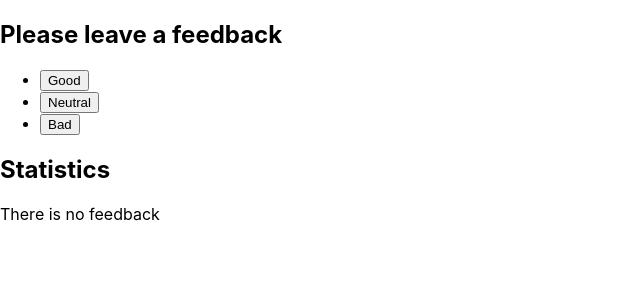
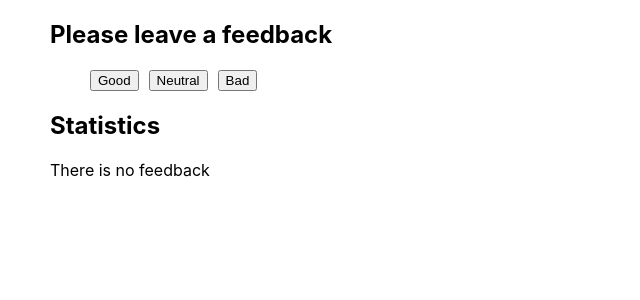
Before and after one commit to PiotrJasinski1995/goit-react-hw-02-feedback, a React (Create React App) app: page / in a window 1280 px wide. Shown: the top 300 px of the page, without its empty margins (0-640 px from the left). Built offline with nearby package versions, Linux system fonts and the light colour scheme.

Commit message:
feat: add MainHeading component and add basic styling

```diff
--- a/package.json
+++ b/package.json
@@ -10,6 +10,7 @@
     "react": "^18.1.0",
     "react-dom": "^18.1.0",
     "react-scripts": "5.0.1",
+    "styled-components": "^6.1.8",
     "web-vitals": "^2.1.3"
   },
   "scripts": {
--- a/src/components/App.jsx
+++ b/src/components/App.jsx
@@ -2,6 +2,7 @@ import { Component } from 'react';
 import Statistics from './Statistics/Statistics';
 import FeedbackOptions from './FeedbackOptions/FeedbackOptions';
 import Section from './Section/Section';
+import MainHeading from './MainHeading/MainHeading';
 
 class App extends Component {
   state = {
@@ -32,7 +33,8 @@ class App extends Component {
 
   render() {
     return (
-      <div>
+      <>
+        <MainHeading>Feedback App</MainHeading>
         <Section title="Please leave a feedback">
           <FeedbackOptions
             options={Object.keys(this.state)}
@@ -48,7 +50,7 @@ class App extends Component {
             positivePercentage={this.countPositiveFeedbackPercentage()}
           />
         </Section>
-      </div>
+      </>
     );
   }
 }
--- a/src/components/FeedbackOptions/FeedbackOptions.jsx
+++ b/src/components/FeedbackOptions/FeedbackOptions.jsx
@@ -1,5 +1,6 @@
 import { Component } from 'react';
 import PropTypes from 'prop-types';
+import * as Styled from './styled';
 
 class FeedbackOptions extends Component {
   static propTypes = {
@@ -9,7 +10,7 @@ class FeedbackOptions extends Component {
 
   render() {
     return (
-      <ul>
+      <Styled.FeedbackOptionsListStyled>
         {this.props.options.map(option => (
           <li key={option}>
             <button onClick={this.props.onLeaveFeedback}>
@@ -17,7 +18,7 @@ class FeedbackOptions extends Component {
             </button>
           </li>
         ))}
-      </ul>
+      </Styled.FeedbackOptionsListStyled>
     );
   }
 }
--- /dev/null
+++ b/src/components/FeedbackOptions/styled.js
@@ -0,0 +1,8 @@
+import styled from 'styled-components';
+
+export const FeedbackOptionsListStyled = styled.ul`
+  display: flex;
+  align-items: center;
+  gap: 10px;
+  margin: 20px 0;
+`;
--- /dev/null
+++ b/src/components/MainHeading/MainHeading.jsx
@@ -0,0 +1,12 @@
+import { Component } from 'react';
+import * as Styled from './styled';
+
+class MainHeading extends Component {
+  render() {
+    return (
+      <Styled.MainHeadingStyled>{this.props.children}</Styled.MainHeadingStyled>
+    );
+  }
+}
+
+export default MainHeading;
--- /dev/null
+++ b/src/components/MainHeading/styled.js
@@ -0,0 +1,11 @@
+import styled from 'styled-components';
+
+export const MainHeadingStyled = styled.h1`
+  clip: rect(0 0 0 0);
+  clip-path: inset(50%);
+  height: 1px;
+  overflow: hidden;
+  position: absolute;
+  white-space: nowrap;
+  width: 1px;
+`;
--- a/src/components/Section/Section.jsx
+++ b/src/components/Section/Section.jsx
@@ -1,5 +1,6 @@
 import { Component } from 'react';
 import PropTypes from 'prop-types';
+import * as Styled from './styled';
 
 class Section extends Component {
   static defaultProps = {
@@ -12,10 +13,10 @@ class Section extends Component {
 
   render() {
     return (
-      <section>
+      <Styled.SectionStyled>
         <h2>{this.props.title}</h2>
         {this.props.children}
-      </section>
+      </Styled.SectionStyled>
     );
   }
 }
--- /dev/null
+++ b/src/components/Section/styled.js
@@ -0,0 +1,5 @@
+import styled from 'styled-components';
+
+export const SectionStyled = styled.section`
+  margin: 0 50px;
+`;
--- a/src/index.css
+++ b/src/index.css
@@ -13,3 +13,8 @@ code {
   font-family: source-code-pro, Menlo, Monaco, Consolas, 'Courier New',
     monospace;
 }
+
+ol,
+ul {
+  list-style: none;
+}
```
Also changed, not shown: 1 other file (tests, documents, lock files or other folders).
